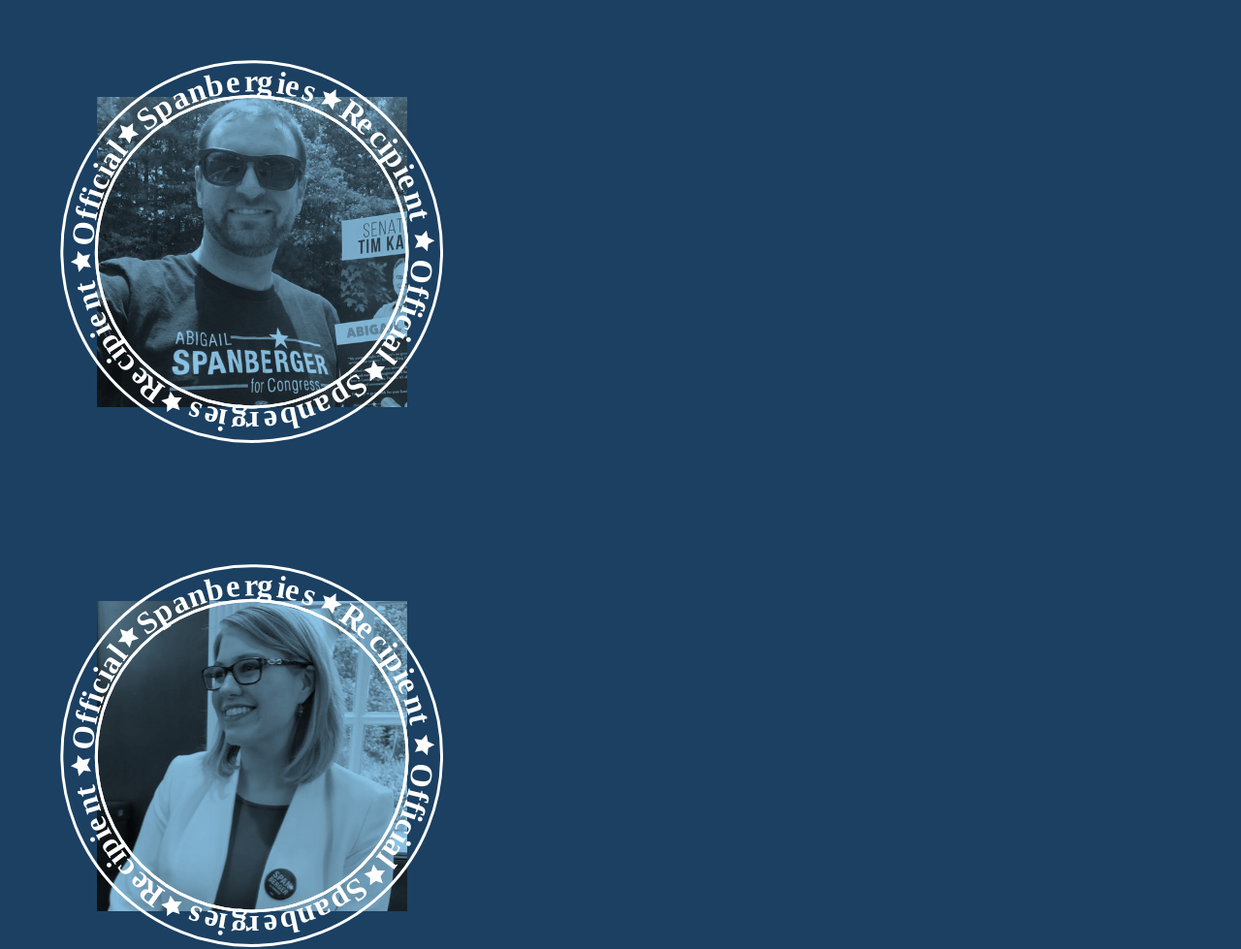
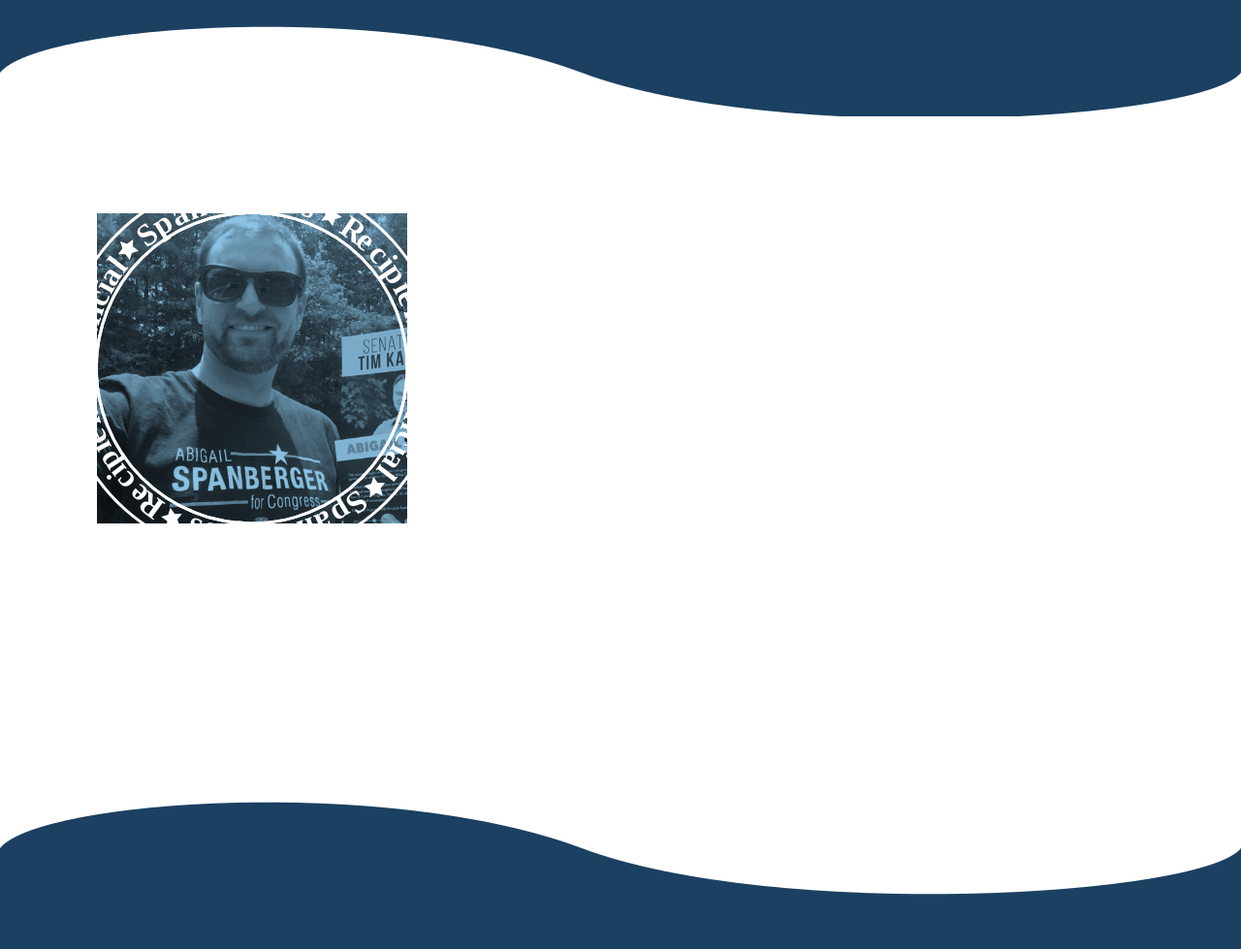
Before and after one commit to livrush/spanbergies, a website: page index.html in a window 1280 px wide. Shown: the top 979 px of the page at 97% size. Drawn offline with nearby package versions, Linux system fonts and the light colour scheme.

Commit message:
fix style

```diff
--- a/style/style.scss
+++ b/style/style.scss
@@ -1,5 +1,10 @@
 $blue-light: #8dc6e8;
 $blue-dark:  #1b4062;
+
+@keyframes spin {
+  from { transform: rotate(0deg); };
+  to { transform: rotate(360deg); };
+}
 
 body {
   font-family: Avenir;
@@ -37,7 +42,6 @@
   justify-content: center;
   align-items: center;
   img {
-
     // margin: 1vmin;
     height: 10vmin;
     border-radius: 100%;
@@ -76,7 +80,24 @@
   }
 }
 
-@keyframes spin {
-  from { transform: rotate(0deg); };
-  to { transform: rotate(360deg); };
+.staffer-container {
+  height: 100vh;
+  padding-top: 120px;
+  background-size: 100vw 150px;
+  background-repeat: no-repeat;
+  &.light {
+    background-image: url("/assets/wave-1.png");
+  }
+  &.dark {
+    background-image: url("/assets/wave-2.png");
+  }
+  .staffer {
+    height: 100%;
+    &.dark {
+      background-color: transparent;
+    }
+    &.light {
+      background-color: white;
+    }
+  }
 }
```
Also changed, not shown: style/style.css, 1 other file.
